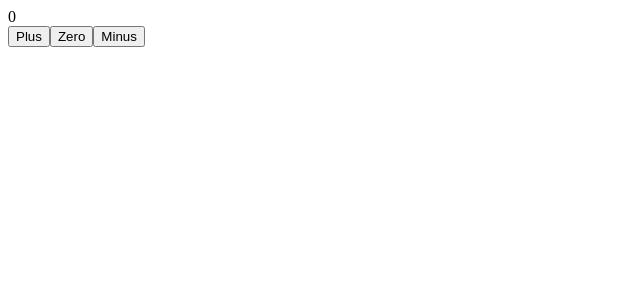
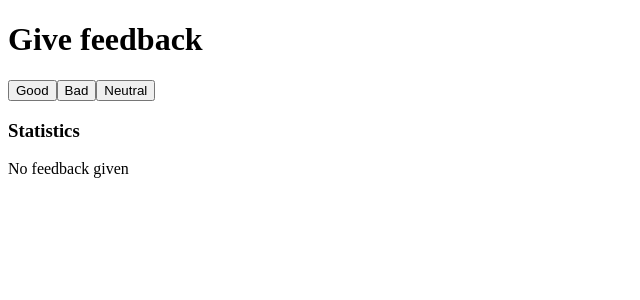
Before and after one commit to maaneesh/part1, a React (Vite) app: page / in a window 1280 px wide. Shown: the top 300 px of the page, without its empty margins (0-640 px from the left). Built offline with nearby package versions, Linux system fonts and the light colour scheme.

Commit message:
finished expercise 1.9

```diff
--- a/src/App.jsx
+++ b/src/App.jsx
@@ -1,41 +1,61 @@
 import { useState } from "react";
 
-const Display = ({ counter }) => {
-  return <div>{counter}</div>;
+const Button = ({ text, handleClick }) => {
+  return <button onClick={handleClick}>{text}</button>;
 };
 
-const Button = ({ onClick, text }) => <button onClick={onClick}>{text}</button>;
-
-const App = () => {
-  const [counter, setCounter] = useState(0);
-  console.log("rendering with counter value", counter);
-
-  const increaseByOne = () => {
-    console.log("increasing, value before", counter);
-
-    setCounter(counter + 1);
-  };
-
-  const decreaseByOne = () => {
-    console.log("decreasing, value before", counter);
-
-    setCounter(counter - 1);
-  };
-
-  const setToZero = () => {
-    console.log("resetting to zero, value before", counter);
-
-    setCounter(0);
-  };
-
+const Statistics = ({ good, neutral, bad }) => {
+  const feedbackCount = good + bad + neutral;
+  if (feedbackCount > 0) {
+    return (
+      <>
+        <h3>Statistics</h3>
+        <p> Good: {good}</p>
+        <p>Bad: {bad}</p>
+        <p>Neutral: {neutral}</p>
+        <p>All : {feedbackCount}</p>
+        <p>Average:{(good - bad) / feedbackCount}</p>
+        <p>Positive: {(good / feedbackCount) * 100}%</p>
+      </>
+    );
+  }
   return (
     <>
-      <Display counter={counter} />
-      <Button onClick={increaseByOne} text={"Plus"} />
-      <Button onClick={setToZero} text={"Zero"} />
-      <Button onClick={decreaseByOne} text={"Minus"} />
+      <h3>Statistics</h3>
+      <p>No feedback given</p>
     </>
   );
 };
 
+const App = () => {
+  // save clicks of each button to its own state
+  const [good, setGood] = useState(0);
+  const [neutral, setNeutral] = useState(0);
+  const [bad, setBad] = useState(0);
+
+  const handleGood = () => {
+    const newCount = good + 1;
+    setGood(newCount);
+  };
+  const handleBad = () => {
+    const newCount = bad + 1;
+    setBad(newCount);
+  };
+  const handleNeutral = () => {
+    const newCount = neutral + 1;
+    setNeutral(newCount);
+  };
+
+  return (
+    <div>
+      <h1>Give feedback</h1>
+      <Button text="Good" handleClick={handleGood} />
+      <Button text="Bad" handleClick={handleBad} />
+      <Button text="Neutral" handleClick={handleNeutral} />
+
+      <Statistics good={good} bad={bad} neutral={neutral} />
+    </div>
+  );
+};
+
 export default App;
--- a/src/main.jsx
+++ b/src/main.jsx
@@ -1,3 +1,4 @@
+import React from "react";
 import ReactDOM from "react-dom/client";
 
 import App from "./App";
```
